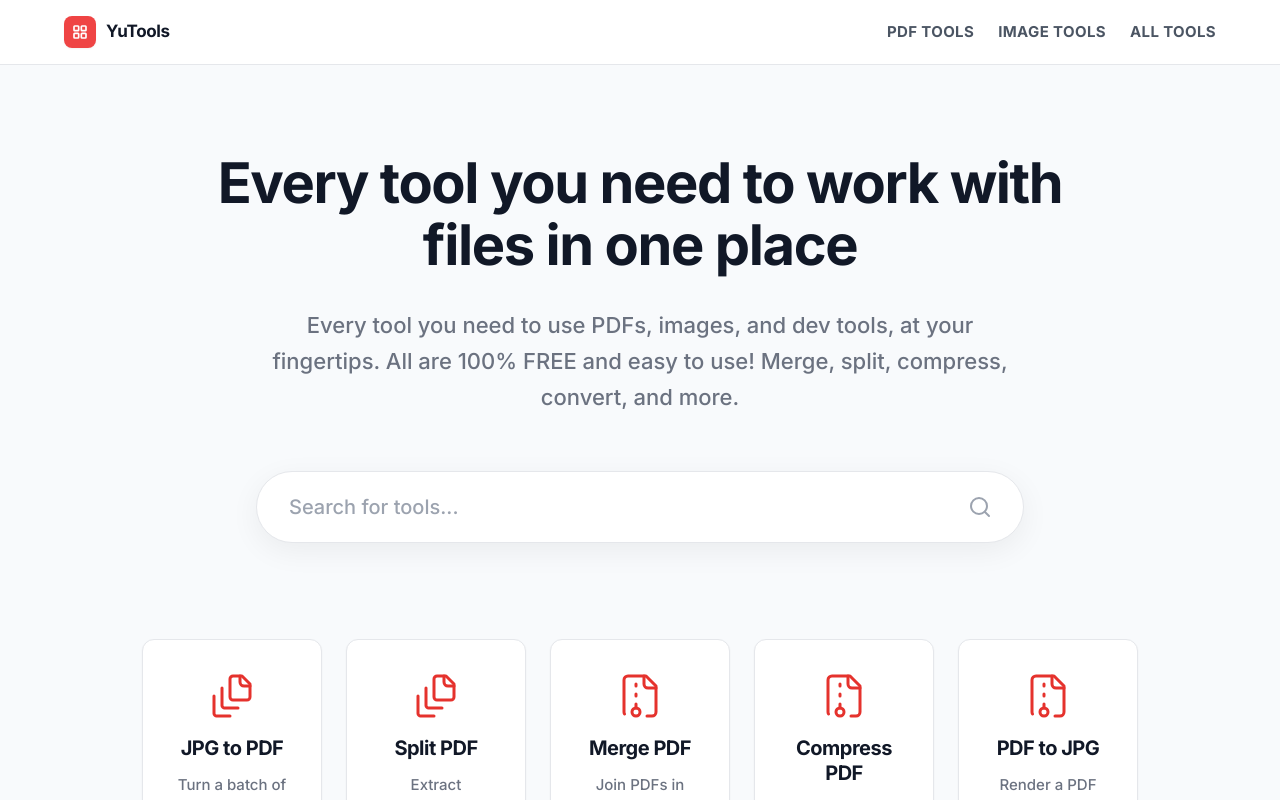
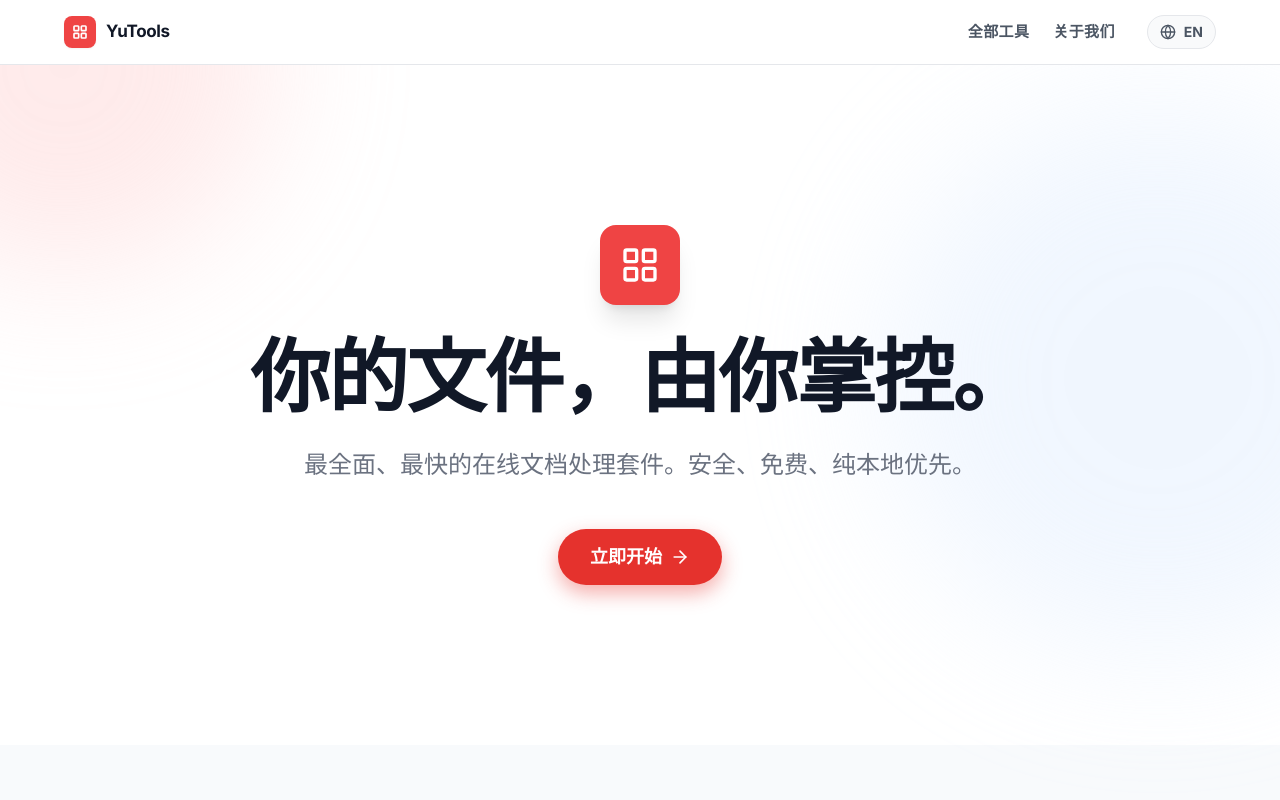
Before and after one commit to zhiliao000-star/YuDown, a React (Vite) app: page / in a window 1280 px wide. Shown: the top 800 px of the page. Built offline with nearby package versions, Linux system fonts and the light colour scheme.

Commit message:
feat: add animated multi-language welcome landing page

```diff
--- a/package.json
+++ b/package.json
@@ -13,7 +13,9 @@
   "dependencies": {
     "browser-image-compression": "^2.0.2",
     "clsx": "^2.1.0",
+    "framer-motion": "^12.38.0",
     "heic2any": "^0.0.4",
+    "i18next": "^26.0.6",
     "imagetracerjs": "^1.2.6",
     "jsqr": "^1.4.0",
     "lucide-react": "^0.363.0",
@@ -22,6 +24,7 @@
     "qrcode": "^1.5.3",
     "react": "^18.2.0",
     "react-dom": "^18.2.0",
+    "react-i18next": "^17.0.4",
     "react-router-dom": "^6.22.3",
     "tailwind-merge": "^2.2.2",
     "tesseract.js": "^7.0.0"
--- a/src/App.tsx
+++ b/src/App.tsx
@@ -284,6 +284,8 @@ const TOOL_ITEMS: ToolItem[] = [
 
 const QUICK_LAUNCH = ['JPG to PDF', 'Merge PDF', 'Compress Image', 'PDF to JPG', 'QR Code', 'JSON Formatter'];
 
+const WelcomePageLazy = lazy(() => import('./pages/Welcome').then((module) => ({ default: module.WelcomePage })));
+
 const RouteLoading = () => (
   <main className="mx-auto w-full max-w-[1100px] px-4 pb-10 pt-6 sm:px-5">
     <div className="panel fade-up-soft p-6">
@@ -411,14 +413,7 @@ const Launcher = ({ compact = false }: { compact?: boolean }) => {
 
 const HomePage = () => {
   return (
-    <main className="mx-auto w-full max-w-[1100px] px-4 pb-10 pt-6 sm:px-5">
-      <Launcher />
-
-      <div className="trust-strip mt-4">
-        Runs in your browser when possible. Quiet by default. No signup.
-      </div>
-
-    </main>
+    <WelcomePageLazy />
   );
 };
 
--- /dev/null
+++ b/src/i18n.ts
@@ -0,0 +1,40 @@
+import i18n from 'i18next';
+import { initReactI18next } from 'react-i18next';
+
+const resources = {
+  en: {
+    translation: {
+      "welcome.title": "Your Files, Your Rules.",
+      "welcome.subtitle": "The ultimate web-based suite for all your document needs. Free, Fast, and Secure.",
+      "welcome.getStarted": "Get Started",
+      "welcome.explore": "Explore Tools",
+      "nav.tools": "All Tools",
+      "nav.about": "About Us",
+      "nav.privacy": "Privacy Policy"
+    }
+  },
+  zh: {
+    translation: {
+      "welcome.title": "你的文件，由你掌控。",
+      "welcome.subtitle": "最全面、最快的在线文档处理套件。安全、免费、纯本地优先。",
+      "welcome.getStarted": "立即开始",
+      "welcome.explore": "浏览工具库",
+      "nav.tools": "全部工具",
+      "nav.about": "关于我们",
+      "nav.privacy": "隐私政策"
+    }
+  }
+};
+
+i18n
+  .use(initReactI18next)
+  .init({
+    resources,
+    lng: "zh", // Default language
+    fallbackLng: "en",
+    interpolation: {
+      escapeValue: false
+    }
+  });
+
+export default i18n;
--- a/src/layouts/Layout.tsx
+++ b/src/layouts/Layout.tsx
@@ -1,9 +1,17 @@
 import React from 'react';
 import { Link, NavLink } from 'react-router-dom';
-import { Command, LayoutGrid } from 'lucide-react';
+import { LayoutGrid, Globe } from 'lucide-react';
+import { useTranslation } from 'react-i18next';
 import { cn } from '../lib/utils';
 
 export const Header: React.FC = () => {
+  const { t, i18n } = useTranslation();
+
+  const toggleLanguage = () => {
+    const nextLng = i18n.language === 'en' ? 'zh' : 'en';
+    i18n.changeLanguage(nextLng);
+  };
+
   return (
     <header className="sticky top-0 z-50 border-b border-gray-200 bg-white">
       <div className="mx-auto flex h-16 w-full max-w-[1200px] items-center justify-between px-4 sm:px-6">
@@ -16,27 +24,21 @@ export const Header: React.FC = () => {
 
         <div className="flex items-center gap-8">
           <nav className="hidden sm:flex items-center gap-6">
-            {[
-              ['pdf tools', '/tools'],
-              ['image tools', '/tools?category=Image'],
-              ['all tools', '/tools'],
-            ].map(([label, href]) => (
-              <NavLink
-                key={label}
-                to={href}
-                className={({ isActive }) =>
-                  cn(
-                    'text-[15px] font-bold uppercase tracking-wide transition-colors',
-                    isActive
-                      ? 'text-red-500'
-                      : 'text-gray-600 hover:text-gray-900'
-                  )
-                }
-              >
-                {label}
-              </NavLink>
-            ))}
+            <NavLink to="/tools" className={({ isActive }) => cn('text-[15px] font-bold uppercase tracking-wide transition-colors', isActive ? 'text-red-500' : 'text-gray-600 hover:text-gray-900')}>
+              {t('nav.tools')}
+            </NavLink>
+            <NavLink to="/about" className={({ isActive }) => cn('text-[15px] font-bold uppercase tracking-wide transition-colors', isActive ? 'text-red-500' : 'text-gray-600 hover:text-gray-900')}>
+              {t('nav.about')}
+            </NavLink>
           </nav>
+
+          <button
+            onClick={toggleLanguage}
+            className="flex items-center gap-2 rounded-full border border-gray-200 bg-gray-50 px-3 py-1.5 text-sm font-bold text-gray-600 transition-colors hover:bg-gray-100 hover:text-gray-900"
+          >
+            <Globe className="h-4 w-4" />
+            {i18n.language === 'zh' ? 'EN' : '中文'}
+          </button>
         </div>
       </div>
     </header>
--- a/src/main.tsx
+++ b/src/main.tsx
@@ -2,8 +2,7 @@ import React from 'react';
 import ReactDOM from 'react-dom/client';
 import { BrowserRouter } from 'react-router-dom';
 import App from './App';
-import './styles/index.css';
-
+import './styles/index.css';import './i18n'; // i18n support
 ReactDOM.createRoot(document.getElementById('root')!).render(
   <React.StrictMode>
     <BrowserRouter>
--- /dev/null
+++ b/src/pages/Welcome.tsx
@@ -0,0 +1,73 @@
+import React from 'react';
+import { motion } from 'framer-motion';
+import { useTranslation } from 'react-i18next';
+import { Link } from 'react-router-dom';
+import { ArrowRight, LayoutGrid } from 'lucide-react';
+
+export const WelcomePage: React.FC = () => {
+  const { t } = useTranslation();
+
+  return (
+    <div className="flex min-h-[85vh] flex-col items-center justify-center bg-white px-4">
+      {/* Animated Background Blobs */}
+      <div className="pointer-events-none absolute inset-0 overflow-hidden">
+        <motion.div
+          animate={{ scale: [1, 1.2, 1], opacity: [0.3, 0.5, 0.3] }}
+          transition={{ duration: 8, repeat: Infinity }}
+          className="absolute -left-32 -top-32 h-96 w-96 rounded-full bg-red-200 blur-3xl filter"
+        />
+        <motion.div
+          animate={{ scale: [1, 1.1, 1], opacity: [0.2, 0.4, 0.2] }}
+          transition={{ duration: 10, repeat: Infinity, delay: 1 }}
+          className="absolute -right-32 top-32 h-[500px] w-[500px] rounded-full bg-blue-100 blur-3xl filter"
+        />
+      </div>
+
+      <div className="relative z-10 w-full max-w-4xl text-center">
+        <motion.div
+          initial={{ opacity: 0, y: 20 }}
+          animate={{ opacity: 1, y: 0 }}
+          transition={{ duration: 0.6, ease: "easeOut" }}
+          className="mb-8 flex justify-center"
+        >
+          <div className="flex h-20 w-20 items-center justify-center rounded-2xl bg-red-500 text-white shadow-xl">
+            <LayoutGrid className="h-10 w-10" strokeWidth={2} />
+          </div>
+        </motion.div>
+
+        <motion.h1
+          initial={{ opacity: 0, y: 20 }}
+          animate={{ opacity: 1, y: 0 }}
+          transition={{ duration: 0.6, delay: 0.2, ease: "easeOut" }}
+          className="text-5xl font-black tracking-tight text-gray-900 sm:text-7xl lg:text-[80px]"
+        >
+          {t('welcome.title')}
+        </motion.h1>
+
+        <motion.p
+          initial={{ opacity: 0, y: 20 }}
+          animate={{ opacity: 1, y: 0 }}
+          transition={{ duration: 0.6, delay: 0.4, ease: "easeOut" }}
+          className="mt-8 text-xl font-medium text-gray-500 sm:text-2xl max-w-2xl mx-auto"
+        >
+          {t('welcome.subtitle')}
+        </motion.p>
+
+        <motion.div
+          initial={{ opacity: 0, y: 20 }}
+          animate={{ opacity: 1, y: 0 }}
+          transition={{ duration: 0.6, delay: 0.6, ease: "easeOut" }}
+          className="mt-12 flex flex-col items-center justify-center gap-4 sm:flex-row"
+        >
+          <Link
+            to="/tools"
+            className="group flex h-14 items-center justify-center gap-2 rounded-full bg-[#e5322d] px-8 text-lg font-bold text-white shadow-[0_8px_20px_rgba(229,50,45,0.4)] transition-all hover:bg-[#c82b27] hover:shadow-[0_12px_28px_rgba(229,50,45,0.5)] hover:-translate-y-1"
+          >
+            {t('welcome.getStarted')}
+            <ArrowRight className="h-5 w-5 transition-transform group-hover:translate-x-1" />
+          </Link>
+        </motion.div>
+      </div>
+    </div>
+  );
+};
```
Also changed, not shown: 1 other file (tests, documents, lock files or other folders).
